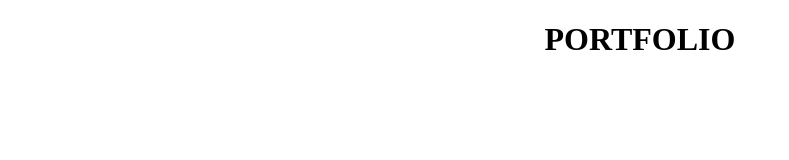
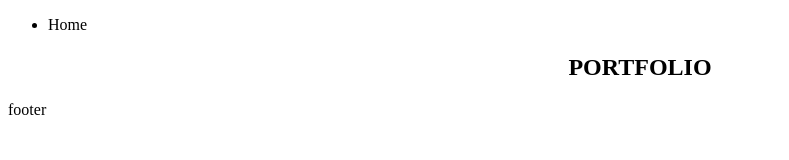
Before and after one commit to snehag62127/snehag62127.github.io, a plain HTML site: page index.html in a window 1280 px wide. Shown: the whole page, without its empty margins (0-789 px from the left). Drawn offline with Linux system fonts and the light colour scheme.

Commit message:
semantic tags added

```diff
--- a/index.html
+++ b/index.html
@@ -8,9 +8,20 @@
     <link rel="stylesheet" href="style.css">
 </head>
 <body>
-    <div style="text-align: center;">
-        <h1>PORTFOLIO</h1>
-    </div>
+    <header>
+        <ul>
+            <li>Home</li>
+        </ul>
+    </header>
+    <main>
+        <section>
+            <div style="text-align: center;">
+                <h1>PORTFOLIO</h1>
+            </div>
+        </section>
+    </main>
+    <footer>footer</footer>
+
     <script src="script.js"></script>
 </body>
 </html>
```
